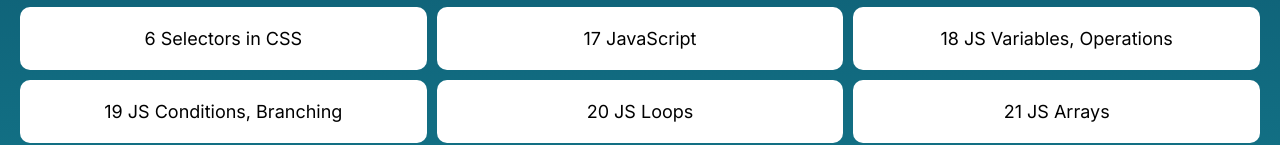
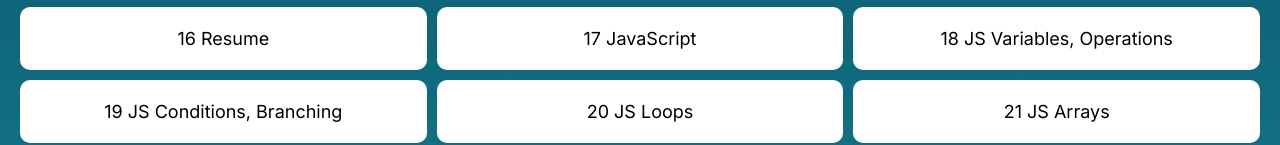
Before and after one commit to ev-klzn/ort-dnipro, a plain HTML site: page index.html in a window 1280 px wide. Shown: the part 811-956 px from the top of the page. Drawn offline with Linux system fonts and the light colour scheme.

Commit message:
Update index.html

```diff
--- a/index.html
+++ b/index.html
@@ -125,7 +125,7 @@
 
             <a href="lesson16" class="item" target="blank">
               <div class="item__body item__body--column">
-                <div class="item__link">6 Selectors in CSS</div>
+                <div class="item__link">16 Resume</div>
               </div>
             </a>
 
```
